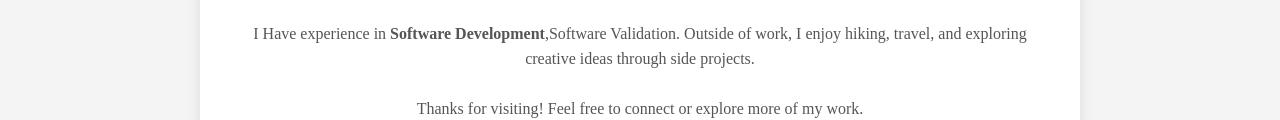
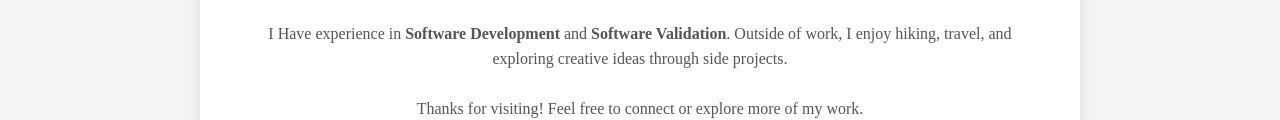
Before and after one commit to eranston/ProfileWebSite, a plain HTML site: page public/Html/About.html in a window 1280 px wide. Shown: the part 259-379 px from the top of the page. Drawn offline with Linux system fonts and the light colour scheme.

Commit message:
fixed bold issue

```diff
--- a/public/Html/About.html
+++ b/public/Html/About.html
@@ -22,7 +22,7 @@
           I enjoy working on innovative projects that solve real-world problems and love learning new technologies.
         </p>
         <p class="about">
-          I Have experience in <b>Software Development</b>,<b></b>Software Validation</b>.
+          I Have experience in <b>Software Development</b> and <b>Software Validation</b>.
           Outside of work, I enjoy hiking, travel, and exploring creative ideas through side projects.
         </p>
         <p class="about">
```
